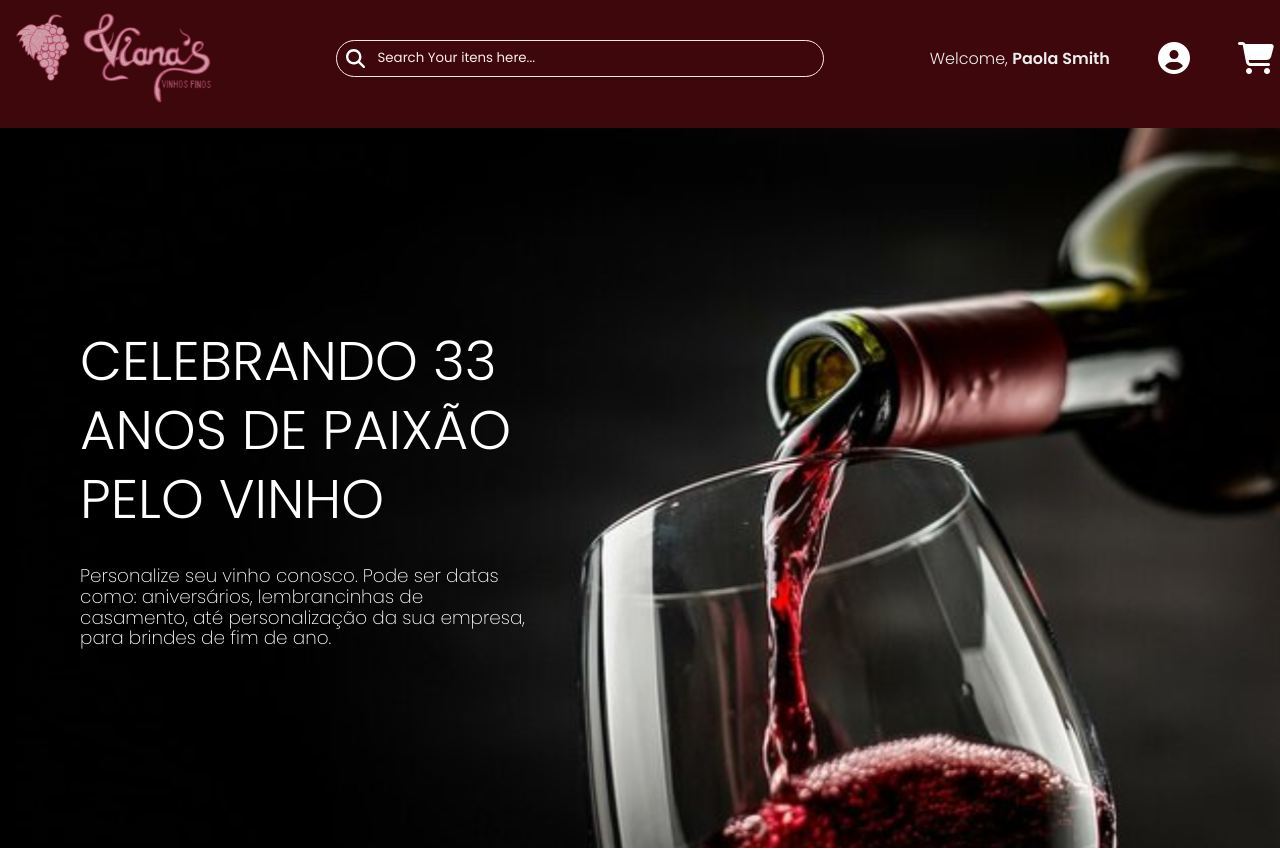
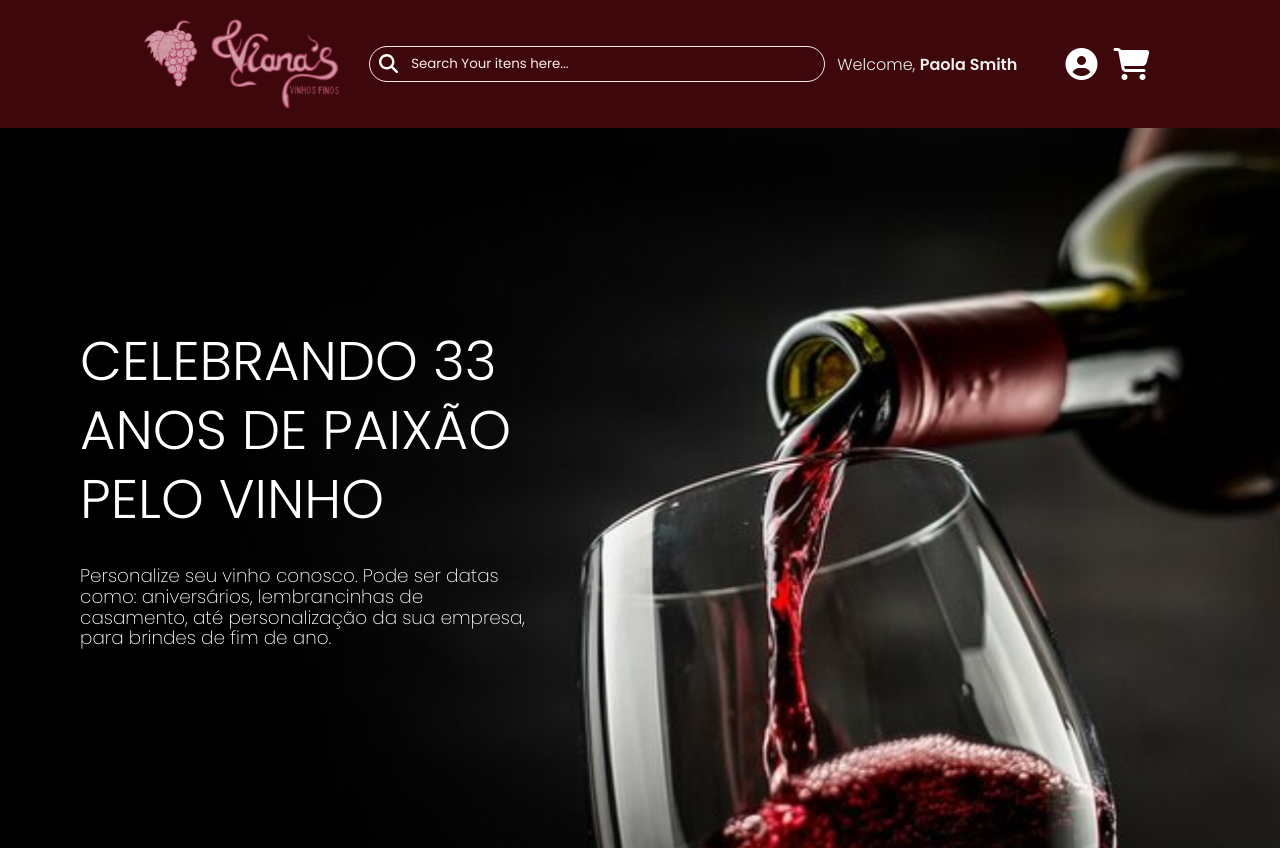
Before and after one commit to Fabriciobr5975/Projeto-WEB-Front-end, a React (Create React App) app in the folder front-end/vinho/: page /homepage in a window 1280 px wide. Shown: the top 850 px of the page. Built offline with nearby package versions, Linux system fonts and the light colour scheme; a web font is replaced by a local one.

Commit message:
🛠️ Pequena melhoria na responsividade

```diff
--- a/front-end/vinho/src/components/header/index.jsx
+++ b/front-end/vinho/src/components/header/index.jsx
@@ -16,10 +16,12 @@ export default function Header(props) {
 
         <div className="dados-usuario-header">
           <span>
-            Welcome, <strong>{'Paola Smith'}</strong>
+            Welcome, <strong>{"Paola Smith"}</strong>
           </span>
-          <i class="fa-solid fa-circle-user icone"></i>
-          <i class="fa-solid fa-cart-shopping icone"></i>
+          <div className="icones">
+            <i class="fa-solid fa-circle-user"></i>
+            <i class="fa-solid fa-cart-shopping"></i>
+          </div>
         </div>
       </div>
     </header>
--- a/front-end/vinho/src/components/header/index.scss
+++ b/front-end/vinho/src/components/header/index.scss
@@ -1,19 +1,20 @@
 .header {
   display: flex;
+  height: 8rem;
+  min-width: 20rem;
   width: 100%;
-  height: 8rem;
-  padding: 2rem 4.2rem 2.7rem 4rem;
+  padding: 2rem 4rem;
   justify-content: center;
   align-items: center;
+  background: #3d070b;
 
   .elementos-header {
     display: flex;
-    width: 79.4375rem;
-    height: 3.375rem;
+    min-width: 10rem;
     margin: 0.113rem, 0.254rem, 0.164rem, 0.25rem;
     justify-content: space-between;
     align-items: center;
-    flex-shrink: 0;
+    flex-shrink: 4;
 
     .logo {
       display: flex;
@@ -24,14 +25,16 @@
       background-repeat: no-repeat;
       background-position: center;
       background-size: calc(14.17256rem - 10%) auto;
-
     }
     .input-header {
       padding: 0.375rem 0.75rem;
-    }
+      width: 30rem;
+      min-width: 10rem;
+      flex-shrink: 0;
 
       .campo-busca-homepage {
-      width: 30.5rem;
+        min-width: 5rem;
+        width: 100%;
         height: 2.3rem;
         background-image: url("../../../public/assets/images/lupa-busca-icon.svg");
         background-repeat: no-repeat;
@@ -39,7 +42,7 @@
         background-size: 1.2rem;
         padding-left: 2.55rem;
       }
-
+    }
     .dados-usuario-header {
       display: flex;
       justify-content: center;
@@ -60,10 +63,15 @@
         line-height: normal;
       }
 
-      .icone {
+      .icones {
+       display: flex;
+       gap: 1rem;
+
+        i {
           font-size: 2rem;
           filter: invert(1);
         }
       }
     }
   }
+}
```
Lines whose indentation alone changed are shown as unchanged.
